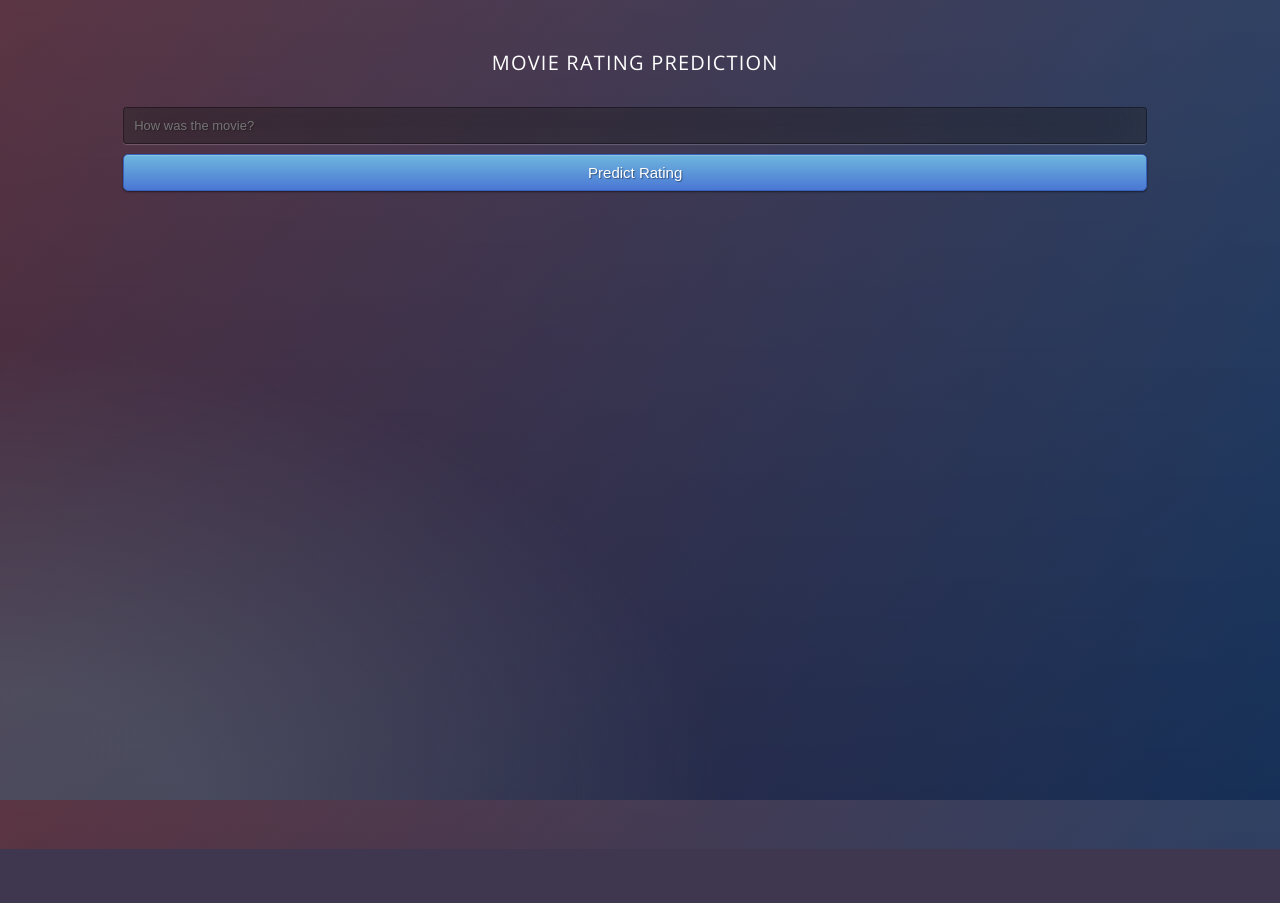
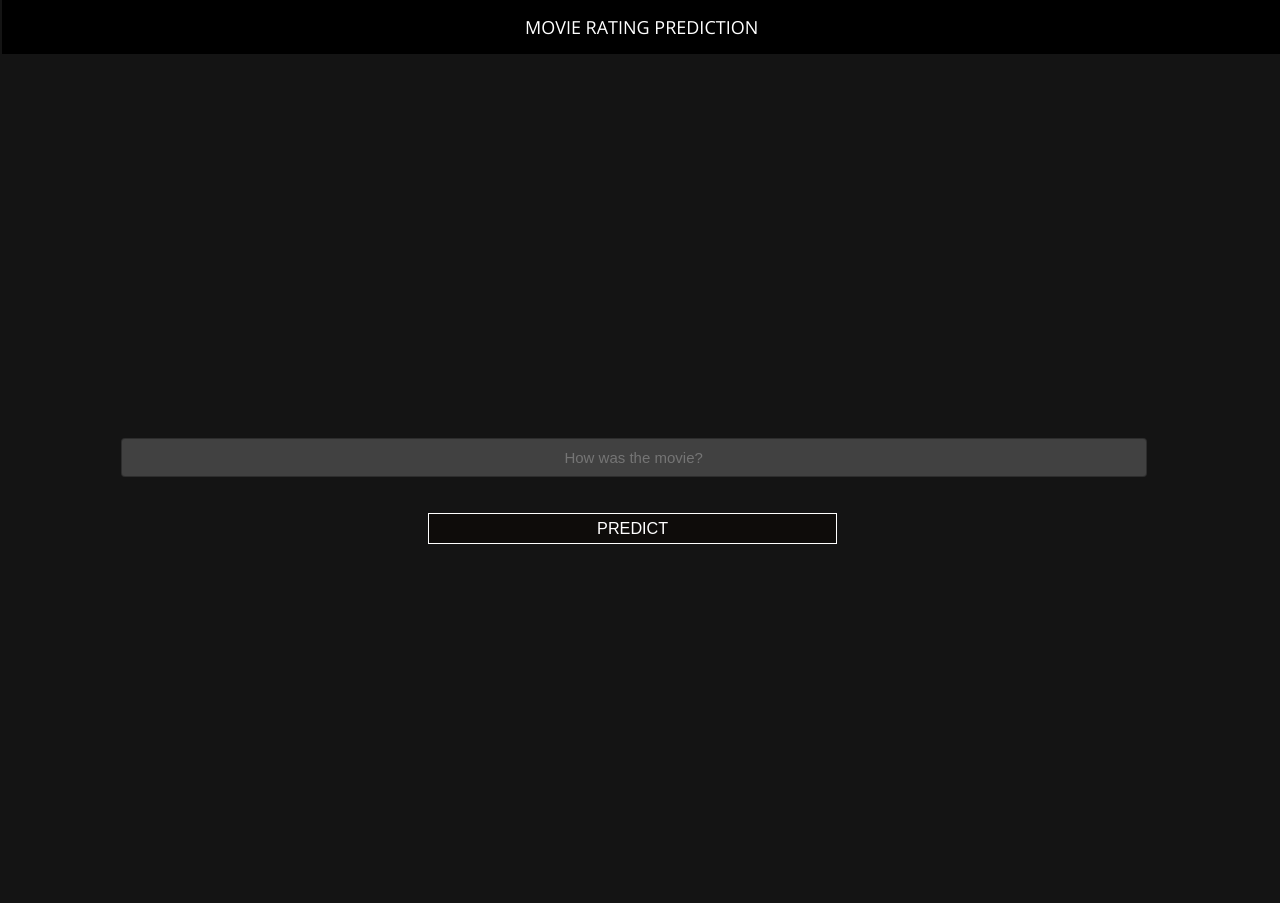
Before and after one commit to adiXcodr/rate_movie, a Flask app: page / in a window 1280 px wide. Before the commit the page ends 849 px from the top, so only its background shows below. Run offline with Flask 2, Linux system fonts and the light colour scheme.

Commit message:
UI Changes

```diff
--- a/static/css/style.css
+++ b/static/css/style.css
@@ -1,15 +1,25 @@
 @import url(https://fonts.googleapis.com/css?family=Open+Sans);
-.btn { display: inline-block; *display: inline; *zoom: 1; padding: 4px 10px 4px; margin-bottom: 0; font-size: 13px; line-height: 18px; color: #333333; text-align: center;text-shadow: 0 1px 1px rgba(255, 255, 255, 0.75); vertical-align: middle; background-color: #f5f5f5; background-image: -moz-linear-gradient(top, #ffffff, #e6e6e6); background-image: -ms-linear-gradient(top, #ffffff, #e6e6e6); background-image: -webkit-gradient(linear, 0 0, 0 100%, from(#ffffff), to(#e6e6e6)); background-image: -webkit-linear-gradient(top, #ffffff, #e6e6e6); background-image: -o-linear-gradient(top, #ffffff, #e6e6e6); background-image: linear-gradient(top, #ffffff, #e6e6e6); background-repeat: repeat-x; filter: progid:dximagetransform.microsoft.gradient(startColorstr=#ffffff, endColorstr=#e6e6e6, GradientType=0); border-color: #e6e6e6 #e6e6e6 #e6e6e6; border-color: rgba(0, 0, 0, 0.1) rgba(0, 0, 0, 0.1) rgba(0, 0, 0, 0.25); border: 1px solid #e6e6e6; -webkit-border-radius: 4px; -moz-border-radius: 4px; border-radius: 4px; -webkit-box-shadow: inset 0 1px 0 rgba(255, 255, 255, 0.2), 0 1px 2px rgba(0, 0, 0, 0.05); -moz-box-shadow: inset 0 1px 0 rgba(255, 255, 255, 0.2), 0 1px 2px rgba(0, 0, 0, 0.05); box-shadow: inset 0 1px 0 rgba(255, 255, 255, 0.2), 0 1px 2px rgba(0, 0, 0, 0.05); cursor: pointer; *margin-left: .3em; }
-.btn:hover, .btn:active, .btn.active, .btn.disabled, .btn[disabled] { background-color: #e6e6e6; }
-.btn-large { padding: 9px 14px; font-size: 15px; line-height: normal; -webkit-border-radius: 5px; -moz-border-radius: 5px; border-radius: 5px; }
-.btn:hover { color: #333333; text-decoration: none; background-color: #e6e6e6; background-position: 0 -15px; -webkit-transition: background-position 0.1s linear; -moz-transition: background-position 0.1s linear; -ms-transition: background-position 0.1s linear; -o-transition: background-position 0.1s linear; transition: background-position 0.1s linear; }
-.btn-primary, .btn-primary:hover { text-shadow: 0 -1px 0 rgba(0, 0, 0, 0.25); color: #ffffff; }
-.btn-primary.active { color: rgba(255, 255, 255, 0.75); }
-.btn-primary { background-color: #4a77d4; background-image: -moz-linear-gradient(top, #6eb6de, #4a77d4); background-image: -ms-linear-gradient(top, #6eb6de, #4a77d4); background-image: -webkit-gradient(linear, 0 0, 0 100%, from(#6eb6de), to(#4a77d4)); background-image: -webkit-linear-gradient(top, #6eb6de, #4a77d4); background-image: -o-linear-gradient(top, #6eb6de, #4a77d4); background-image: linear-gradient(top, #6eb6de, #4a77d4); background-repeat: repeat-x; filter: progid:dximagetransform.microsoft.gradient(startColorstr=#6eb6de, endColorstr=#4a77d4, GradientType=0);  border: 1px solid #3762bc; text-shadow: 1px 1px 1px rgba(0,0,0,0.4); box-shadow: inset 0 1px 0 rgba(255, 255, 255, 0.2), 0 1px 2px rgba(0, 0, 0, 0.5); }
-.btn-primary:hover, .btn-primary:active, .btn-primary.active, .btn-primary.disabled, .btn-primary[disabled] { filter: none; background-color: #4a77d4; }
-.btn-block { width: 100%; display:block; }
 
-* { -webkit-box-sizing:border-box; -moz-box-sizing:border-box; -ms-box-sizing:border-box; -o-box-sizing:border-box; box-sizing:border-box; }
+#submitbutton{
+	width:40%;
+	position:relative;
+    margin-top:2.5%;
+	font-size:90%;
+	padding: 0.5% 0;
+	color:white;
+	background: #0E0C0A;
+	border: 0.5px solid white;
+}
+#submitbutton {
+	-webkit-transition-duration: 0.4s; /* Safari */
+	transition-duration: 0.4s;
+  }
+
+#submitbutton:hover {
+	background-color: rgb(10, 141, 69); /* Green */
+	color: white;
+  }
+
 
 html { width: 100%; height:100%; overflow: hidden;  }
 
@@ -17,24 +27,19 @@ body {
 	width: 100%;
 	height:100%;
 	font-family: 'Open Sans', sans-serif;
-	background: #092756;
-	color: #fff;
+	background: rgb(20, 20, 20);
+	color: white;
 	font-size: 18px;
 	text-align:center;
 	align-content: center;
-	letter-spacing:1.2px;
-	background: -moz-radial-gradient(0% 100%, ellipse cover, rgba(104,128,138,.4) 10%,rgba(138,114,76,0) 40%),-moz-linear-gradient(top,  rgba(57,173,219,.25) 0%, rgba(42,60,87,.4) 100%), -moz-linear-gradient(-45deg,  #670d10 0%, #092756 100%);
-	background: -webkit-radial-gradient(0% 100%, ellipse cover, rgba(104,128,138,.4) 10%,rgba(138,114,76,0) 40%), -webkit-linear-gradient(top,  rgba(57,173,219,.25) 0%,rgba(42,60,87,.4) 100%), -webkit-linear-gradient(-45deg,  #670d10 0%,#092756 100%);
-	background: -o-radial-gradient(0% 100%, ellipse cover, rgba(104,128,138,.4) 10%,rgba(138,114,76,0) 40%), -o-linear-gradient(top,  rgba(57,173,219,.25) 0%,rgba(42,60,87,.4) 100%), -o-linear-gradient(-45deg,  #670d10 0%,#092756 100%);
-	background: -ms-radial-gradient(0% 100%, ellipse cover, rgba(104,128,138,.4) 10%,rgba(138,114,76,0) 40%), -ms-linear-gradient(top,  rgba(57,173,219,.25) 0%,rgba(42,60,87,.4) 100%), -ms-linear-gradient(-45deg,  #670d10 0%,#092756 100%);
-	background: -webkit-radial-gradient(0% 100%, ellipse cover, rgba(104,128,138,.4) 10%,rgba(138,114,76,0) 40%), linear-gradient(to bottom,  rgba(57,173,219,.25) 0%,rgba(42,60,87,.4) 100%), linear-gradient(135deg,  #670d10 0%,#092756 100%);
-	filter: progid:DXImageTransform.Microsoft.gradient( startColorstr='#3E1D6D', endColorstr='#092756',GradientType=1 );
-
 }
 #logbox {
 	position: relative;
 	width:80%;
-	left:9%;
+	align-content: center;
+	text-align: center;
+	left:8.8%;
+	top:5%;
 	height:100%;
 }
 
@@ -43,21 +48,16 @@ body {
 input {
 	width: 100%;
 	margin-bottom: 10px;
-	background: rgba(0,0,0,0.3);
+	background: #414141;
 	border: none;
 	outline: none;
-	padding: 10px;
-	font-size: 13px;
+	text-align: center;
+	padding:1% 0;
+	font-size: 15px;
 	color: #fff;
-	text-shadow: 1px 1px 1px rgba(0,0,0,0.3);
 	border: 1px solid rgba(0,0,0,0.3);
 	border-radius: 4px;
-	box-shadow: inset 0 -5px 45px rgba(100,100,100,0.2), 0 1px 1px rgba(255,255,255,0.2);
-	-webkit-transition: box-shadow .5s ease;
-	-moz-transition: box-shadow .5s ease;
-	-o-transition: box-shadow .5s ease;
-	-ms-transition: box-shadow .5s ease;
-	transition: box-shadow .5s ease;
+
 }
 input:focus { box-shadow: inset 0 -5px 45px rgba(100,100,100,0.4), 0 1px 1px rgba(255,255,255,0.2); }
 
@@ -66,3 +66,22 @@ input:focus { box-shadow: inset 0 -5px 45px rgba(100,100,100,0.4), 0 1px 1px rgb
 	margin-top:4%;
 	margin-bottom:3%;
 }
+#mainheadfull{
+	/*width:150%;
+	height:8%;*/
+	padding:1.2% 0;
+	background-color:black;
+	position: relative;
+	width:100%;
+	left:-0.5%;
+	text-align: center;
+	top:-1.1%;
+	overflow: hidden;
+
+}
+
+#mainhead{
+	position:relative;
+	left:-16%;
+	top:3%;
+}
--- a/templates/app.html
+++ b/templates/app.html
@@ -9,19 +9,18 @@
 <link href='https://fonts.googleapis.com/css?family=Hind:300' rel='stylesheet' type='text/css'>
 <link href='https://fonts.googleapis.com/css?family=Open+Sans+Condensed:300' rel='stylesheet' type='text/css'>
 <link rel="stylesheet" href="{{ url_for('static', filename='css/style.css') }}">
-
+<div id="mainheadfull">MOVIE RATING PREDICTION</div>
 </head>
 
 <body>
  <div class="login" id="logbox">
-  <div id="boxhead">MOVIE RATING PREDICTION</div>
     <form action="{{ url_for('predict')}}" method="post">
     	<input type="text" name="movietext" placeholder="How was the movie?" id="movietext" required="required" />
-        <button type="submit" class="btn btn-primary btn-block btn-large">Predict Rating</button>
+        <button type="submit" id="submitbutton">PREDICT</button>
     </form>
 
    <br>
-   <br>
+
    {{ prediction_text }}
 
  </div>
```
